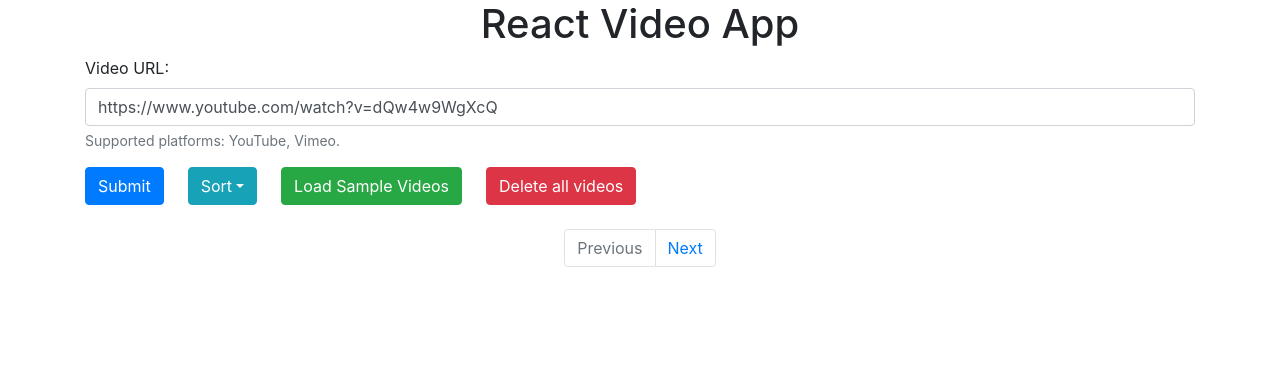
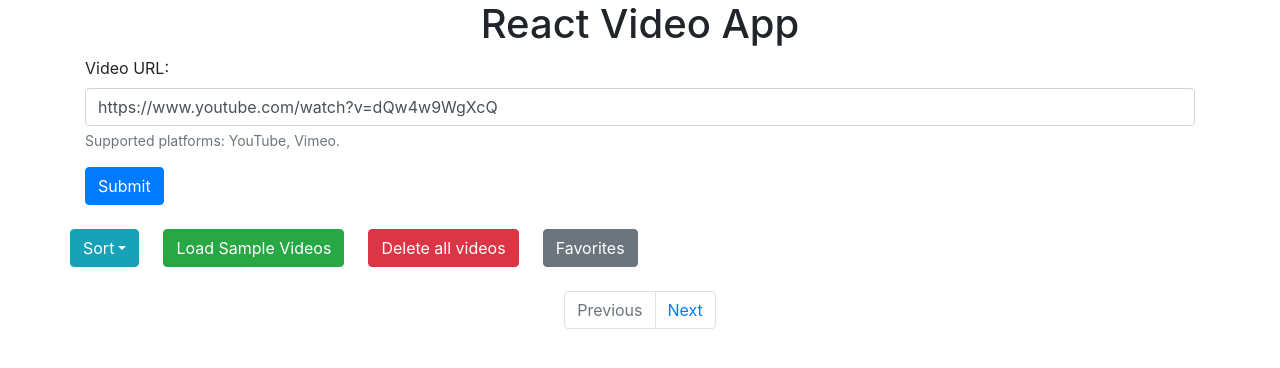
Before and after one commit to se7t/react-video-app, a React (Create React App) app: page / in a window 1280 px wide. Shown: the top 368 px of the page. Built offline with nearby package versions, Linux system fonts and the light colour scheme.

Commit message:
Add favorites filter

```diff
--- a/src/App.jsx
+++ b/src/App.jsx
@@ -31,6 +31,7 @@ import getVideoId from 'get-video-id';
 import moment from 'moment';
 import numeral from 'numeral';
 import ReactPaginate from 'react-paginate';
+import useToggle from './utils/hooks';
 
 import VideoModal from './components/VideoModal';
 
@@ -61,11 +62,13 @@ function App() {
   const [pageNumber, setPageNumber] = useState(0);
   const [dropdownState, setDropdownState] = useState(false);
   const [samplesLoaded, setSamplesLoaded] = useState(false);
+  const [isFav, toggleIsFav] = useToggle();
 
   const toggleDropdown = () => setDropdownState(!dropdownState);
 
   const videosPerPage = 6;
   const pagesVisited = pageNumber * videosPerPage;
+
   const pageCount = Math.ceil(videos.length / videosPerPage);
 
   const changePage = ({ selected }) => {
@@ -239,7 +242,10 @@ function App() {
     setAlertVisible(true);
   };
 
-  const displayVideos = videos.slice(pagesVisited, pagesVisited + videosPerPage).map((video) => (
+  const displayVideos = videos
+    .filter((video) => ((isFav && video.isFavorite) || !isFav))
+    .slice(pagesVisited, pagesVisited + videosPerPage)
+    .map((video) => (
       <Col className="mt-4" key={video.id}>
         <Card>
           {/* TODO: Open modal on thumbnail click */}
@@ -297,7 +303,6 @@ function App() {
                       <Favorite />
                     </Button>
                   )}
-
               </Col>
               <Col><Button color="danger" onClick={() => handleDeleteVideo(video)}><Delete /></Button></Col>
             </Row>
@@ -327,7 +332,9 @@ function App() {
           <Button type="submit" color="primary">
             Submit
           </Button>
-          <ButtonDropdown className="ml-4" isOpen={dropdownState} toggle={toggleDropdown}>
+        </Form>
+        <Row className="mt-4">
+          <ButtonDropdown isOpen={dropdownState} toggle={toggleDropdown}>
             <DropdownToggle caret color="info">
               Sort
             </DropdownToggle>
@@ -342,7 +349,15 @@ function App() {
           <Button className="ml-4" color="danger" onClick={handleDeleteAllVideos}>
             Delete all videos
           </Button>
-        </Form>
+          <Button
+            color="secondary"
+            className="ml-4"
+            outline={isFav === true}
+            onClick={toggleIsFav}
+          >
+            Favorites
+          </Button>
+        </Row>
         {videos.length > 0 || alert.bootstrapColor === 'success'
           ? (
             <Alert className="mt-4" color={alert.bootstrapColor} isOpen={alertVisible} toggle={onDismiss}>
@@ -355,6 +370,7 @@ function App() {
           <Row xs="1" sm="2" xl="3">
             {displayVideos}
           </Row>
+          {/* TODO: Fix pages amount when only favorites are displayed */}
           <ReactPaginate
             pageCount={pageCount}
             pageRangeDisplayed="5"
```
Lines whose indentation alone changed are shown as unchanged.
